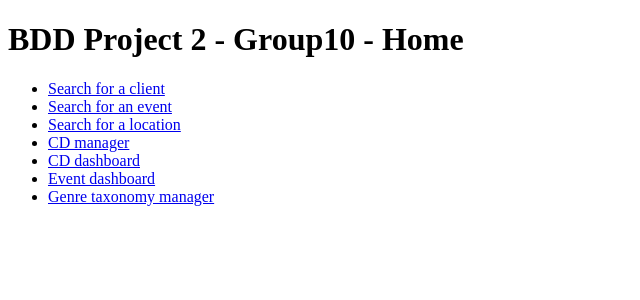
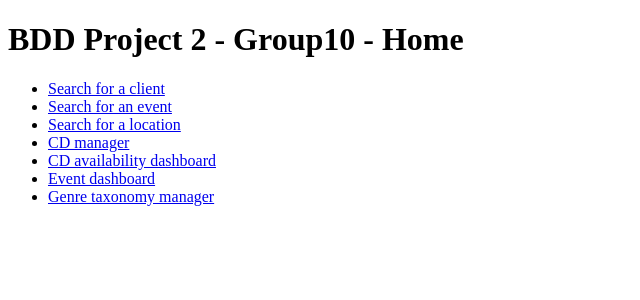
Before and after one commit to hoferlinlouis/BDD-project-2, a PHP site: page / in a window 1280 px wide. Shown: the top 300 px of the page, without its empty margins (0-640 px from the left). Run offline with PHP 8.4, Linux system fonts and the light colour scheme.

Commit message:
Name fix

```diff
--- a/docker-compose.yml
+++ b/docker-compose.yml
@@ -17,7 +17,6 @@ services:
             - "3306:3306"
         command: --default-authentication-plugin=mysql_native_password --secure-file-priv=/docker-entrypoint-initdb.d
         environment:
-            # DO NOT FORGET TO UPDATE YOUR DATABASE, USERNAME, AND PASSWORD WITH THAT OF YOUR GROUP!
             MYSQL_DATABASE: group10
             MYSQL_USER: group10
             MYSQL_PASSWORD: secret
--- a/www/cd_dashboard.php
+++ b/www/cd_availability_dashboard.php
@@ -35,7 +35,7 @@ try {
 <head><meta charset="UTF-8"><title>CD Availability Dashboard</title></head>
 <body>
     <a href="index.php">← Back to Home</a>
-    <h1>CD Dashboard</h1>
+    <h1>CD Availability Dashboard</h1>
 
     <form method="post">
         Sort by:
--- a/www/index.php
+++ b/www/index.php
@@ -15,7 +15,7 @@
         <li><a href="gestion_cd.php">CD manager</a></li>
 
 
-        <li><a href="cd_dashboard.php">CD dashboard</a></li>
+        <li><a href="cd_availability_dashboard.php">CD availability dashboard</a></li>
         <li><a href="event_board.php">Event dashboard</a></li>
 
         <li><a href="manage_genre_taxonomy.php">Genre taxonomy manager</a></li>
```
